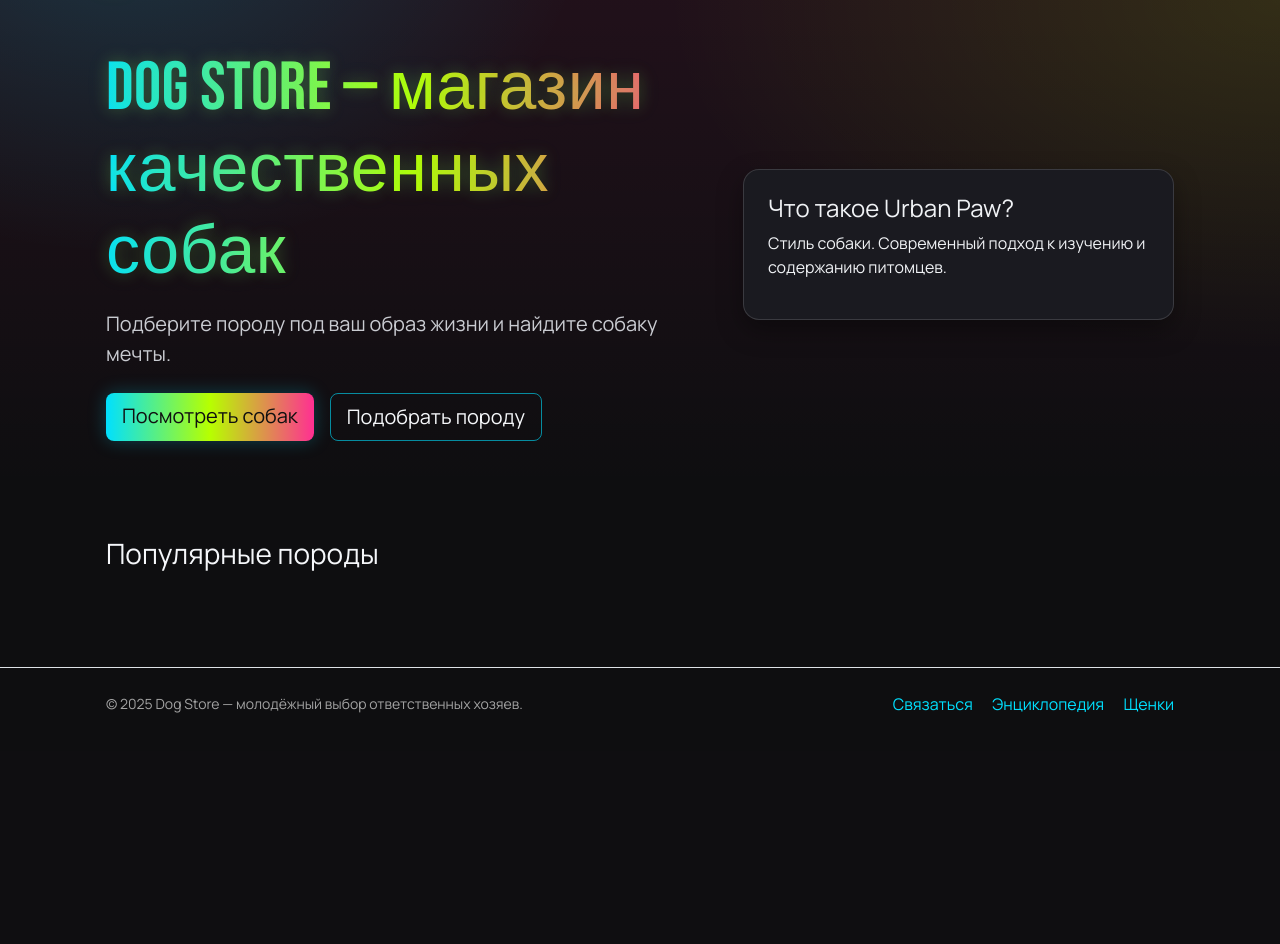
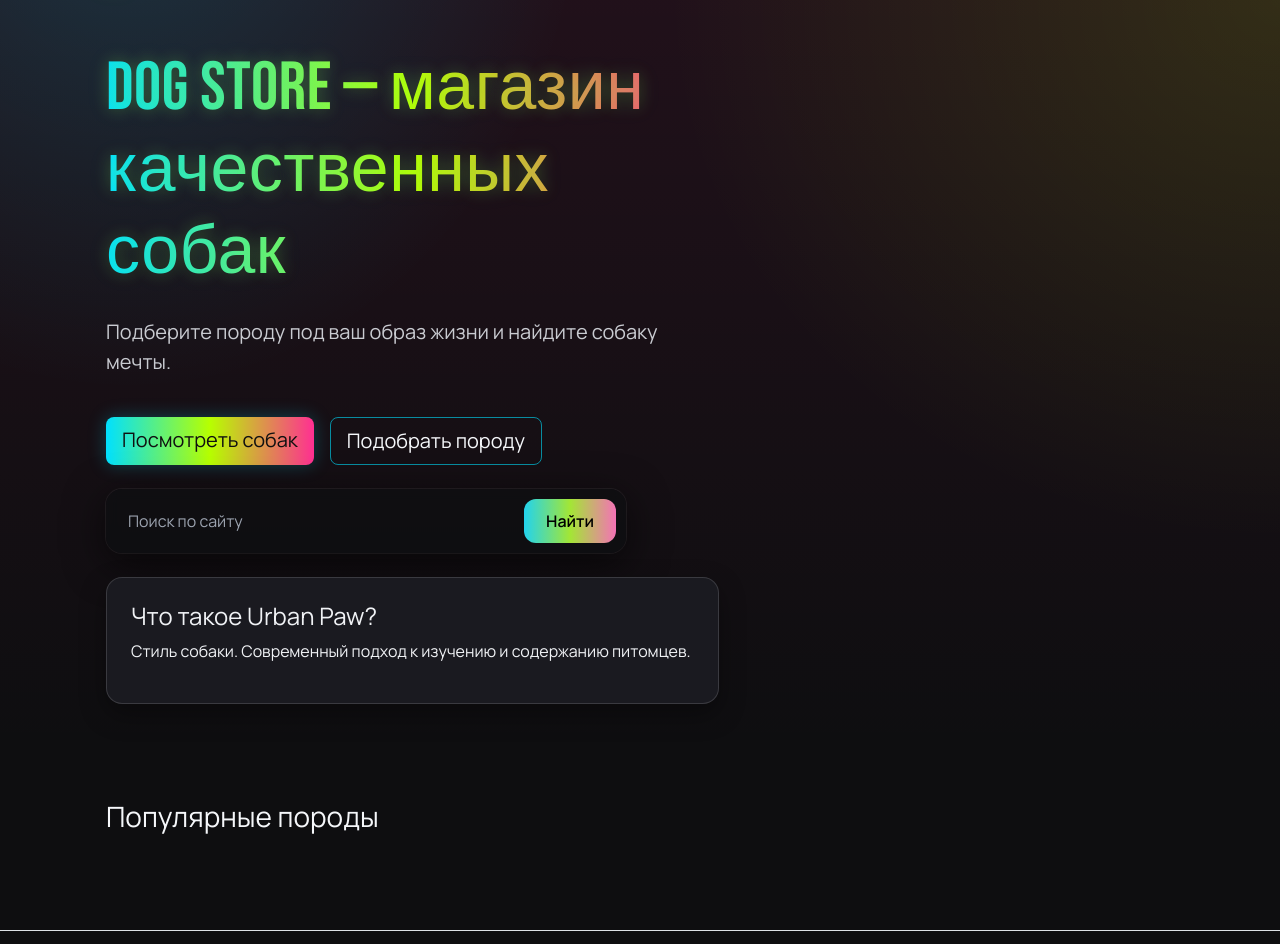
Before and after one commit to VladislavPetrukhin/DogStore, a PHP site: page / in a window 1280 px wide. Shown: the part 49-993 px from the top of the page. Before the commit the page ends 762 px from the top, so only its background shows below. Run offline with PHP 8.4, Linux system fonts and the light colour scheme; some libraries are stand-ins or nearby versions.

Commit message:
feat: search with regular

```diff
--- a/assets/css/style-urbanpaw.css
+++ b/assets/css/style-urbanpaw.css
@@ -435,3 +435,98 @@ header .nav a:hover { text-decoration: underline; }
     grid-template-columns: 1fr;
   }
 }
+/* ===== Hero search ===== */
+
+.hero-search {
+  max-width: 520px;
+}
+
+.hero-search-inner {
+  display: flex;
+  align-items: center;
+  gap: 12px;
+  padding: 10px;
+  border-radius: 16px;
+  background: rgba(15, 15, 18, 0.85);
+  backdrop-filter: blur(6px);
+  box-shadow:
+    0 0 0 1px rgba(255,255,255,0.06),
+    0 10px 40px rgba(0,0,0,0.6);
+}
+
+.hero-search-inner input {
+  flex: 1;
+  background: transparent;
+  border: none;
+  outline: none;
+  color: #e5e7eb;
+  font-size: 16px;
+  padding: 10px 12px;
+}
+
+.hero-search-inner input::placeholder {
+  color: #9ca3af;
+}
+
+.hero-search-inner button {
+  padding: 10px 22px;
+  border-radius: 12px;
+  border: none;
+  font-weight: 600;
+  color: #000;
+  background: linear-gradient(
+    90deg,
+    #22d3ee,
+    #a3e635,
+    #f472b6
+  );
+  cursor: pointer;
+  transition: transform 0.15s ease, box-shadow 0.15s ease;
+}
+
+.hero-search-inner button:hover {
+  transform: translateY(-1px);
+  box-shadow: 0 0 20px rgba(34,211,238,0.4);
+}
+/* ===== Hero search button ===== */
+
+.hero-search-btn {
+  appearance: none;
+  border: none;
+  border-radius: 14px;
+  padding: 12px 26px;
+  font-weight: 600;
+  font-size: 16px;
+  color: #0b0b0b;
+
+  background: linear-gradient(
+    90deg,
+    #22d3ee,
+    #a3e635,
+    #f472b6
+  );
+
+  cursor: pointer;
+  transition:
+    transform 0.15s ease,
+    box-shadow 0.15s ease,
+    filter 0.15s ease;
+}
+
+.hero-search-btn:hover {
+  transform: translateY(-1px);
+  box-shadow: 0 0 22px rgba(34,211,238,0.45);
+  filter: brightness(1.05);
+}
+
+.hero-search-btn:active {
+  transform: translateY(0);
+  box-shadow: 0 0 12px rgba(34,211,238,0.3);
+}
+
+.hero-search-btn:focus-visible {
+  outline: none;
+  box-shadow:
+    0 0 0 2px rgba(34,211,238,0.5),
+    0 0 24px rgba(34,211,238,0.6);
+}
--- a/dogpanel/dogs.php
+++ b/dogpanel/dogs.php
@@ -1,5 +1,5 @@
 <?php
-require_once __DIR__ . '/config.php';
+require_once __DIR__ . '\config.php';
 require_login();
 
 $stmt = $pdo->query("SELECT d.*, b.name AS breed_name
--- a/index.php
+++ b/index.php
@@ -30,31 +30,61 @@
 <?php include 'header.php'; ?>
 
 <main>
-  <!-- Hero block -->
 <section id="hero" class="py-5">
   <div class="container">
-      <div class="row align-items-center">
+    <div class="row align-items-start">
 
-        <div class="col-lg-7">
-          <h1 class="hero-title">Dog Store — магазин качественных собак</h1>
-          <p class="lead mt-3">Подберите породу под ваш образ жизни и найдите собаку мечты.</p>
+      <!-- ЛЕВАЯ КОЛОНКА: текст + кнопки + поиск + карточка -->
+      <div class="col-lg-7 d-flex flex-column">
+
+        <h1 class="hero-title">
+          Dog Store — магазин качественных собак
+        </h1>
+
+        <p class="lead mt-3">
+          Подберите породу под ваш образ жизни и найдите собаку мечты.
+        </p>
 
         <div class="d-flex gap-3 mt-4">
-            <a href="catalog.php" class="btn btn-neon btn-lg">Посмотреть собак</a>
-            <a href="breeds.php" class="btn btn-outline-neon btn-lg">Подобрать породу</a>
-          </div>
+          <a href="catalog.php" class="btn btn-neon btn-lg">
+            Посмотреть собак
+          </a>
+          <a href="breeds.php" class="btn btn-outline-neon btn-lg">
+            Подобрать породу
+          </a>
         </div>
 
-        <div class="col-lg-5 mt-4 mt-lg-0">
-          <aside class="p-4 card">
+        <form action="search.php" method="get" class="hero-search mt-4">
+          <div class="hero-search-inner">
+            <input
+              type="text"
+              name="q"
+              placeholder="Поиск по сайту"
+              aria-label="Поиск по сайту"
+              required
+            >
+            <button type="submit" class="hero-search-btn">Найти</button>
+          </div>
+        </form>
+
+        <aside class="p-4 card mt-4">
           <h2 class="h4">Что такое Urban Paw?</h2>
-            <p>Стиль собаки. Современный подход к изучению и содержанию питомцев.</p>
+          <p>
+            Стиль собаки. Современный подход к изучению и содержанию питомцев.
+          </p>
         </aside>
+
+      </div>
+
+      <!-- ПРАВАЯ КОЛОНКА-->
+      <div class="col-lg-5 d-none d-lg-block">
+        <!-- можно оставить пустой -->
       </div>
 
     </div>
   </div>
 </section>
+
 
   <!-- Popular breeds -->
   <section class="py-5">
```
Also changed, not shown: dog.php (added, +70 -0 lines), search.php (added, +108 -0 lines). Lines whose indentation alone changed are shown as unchanged.
